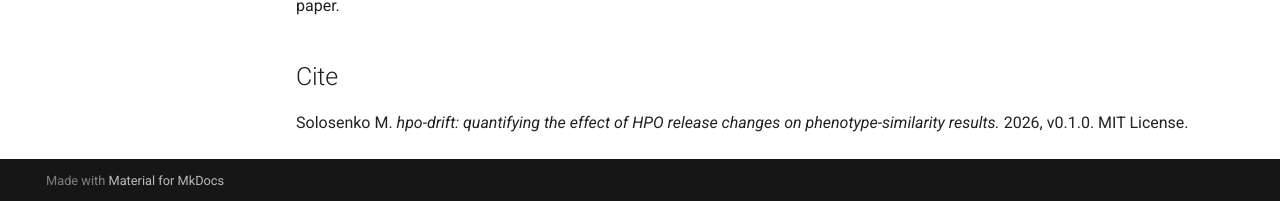
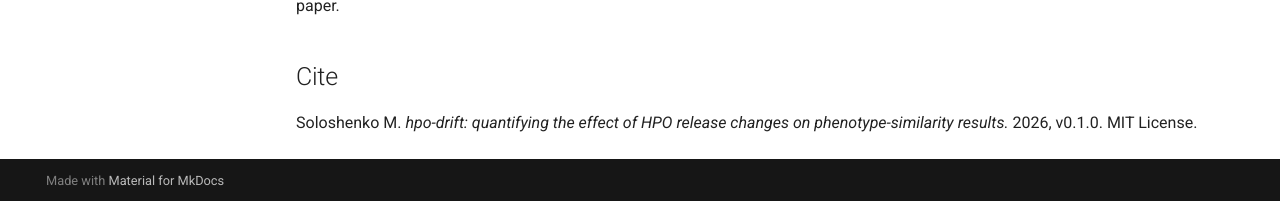
Before and after one commit to MargoSolo/hpo-drift, an MkDocs documentation site: the page built from docs/index.md, in a window 1280 px wide and 900 px high, scrolled down 2755 px. Shown: the part 696-897 px from the top of the window. Built offline with MkDocs 1.6.1 and Material for MkDocs 9.7.7, drawn with Linux system fonts in a browser that asks for light colours; comment, search, counter and statistics services are not loaded.

Commit message:
Author name Soloshenko; ORCID 0000-0002-6150-0880

```diff
--- a/docs/index.md
+++ b/docs/index.md
@@ -90,4 +90,4 @@ IC is **intrinsic** (Seco et al. 2004: `1 − log(descendants+1)/log(N)`), so it
 
 ## Cite
 
-Solosenko M. *hpo-drift: quantifying the effect of HPO release changes on phenotype-similarity results.* 2026, v0.1.0. MIT License.
+Soloshenko M. *hpo-drift: quantifying the effect of HPO release changes on phenotype-similarity results.* 2026, v0.1.0. MIT License.
--- a/pyproject.toml
+++ b/pyproject.toml
@@ -9,7 +9,7 @@ description = "Diff two Human Phenotype Ontology releases *for your own term lis
 readme = "README.md"
 requires-python = ">=3.10"
 license = {text = "MIT"}
-authors = [{name = "Margarita Solosenko"}]
+authors = [{name = "Margarita Soloshenko", email = "msoloshenk@gmail.com"}]
 keywords = ["HPO", "Human Phenotype Ontology", "ontology", "semantic similarity", "reproducibility", "phenotype"]
 classifiers = ["Programming Language :: Python :: 3", "License :: OSI Approved :: MIT License", "Intended Audience :: Science/Research", "Topic :: Scientific/Engineering :: Bio-Informatics"]
 dependencies = ["obonet>=1.0", "networkx>=3.0", "requests>=2.31"]
```
Also changed, not shown: README.md (+1 -1 lines), 2 other files.
